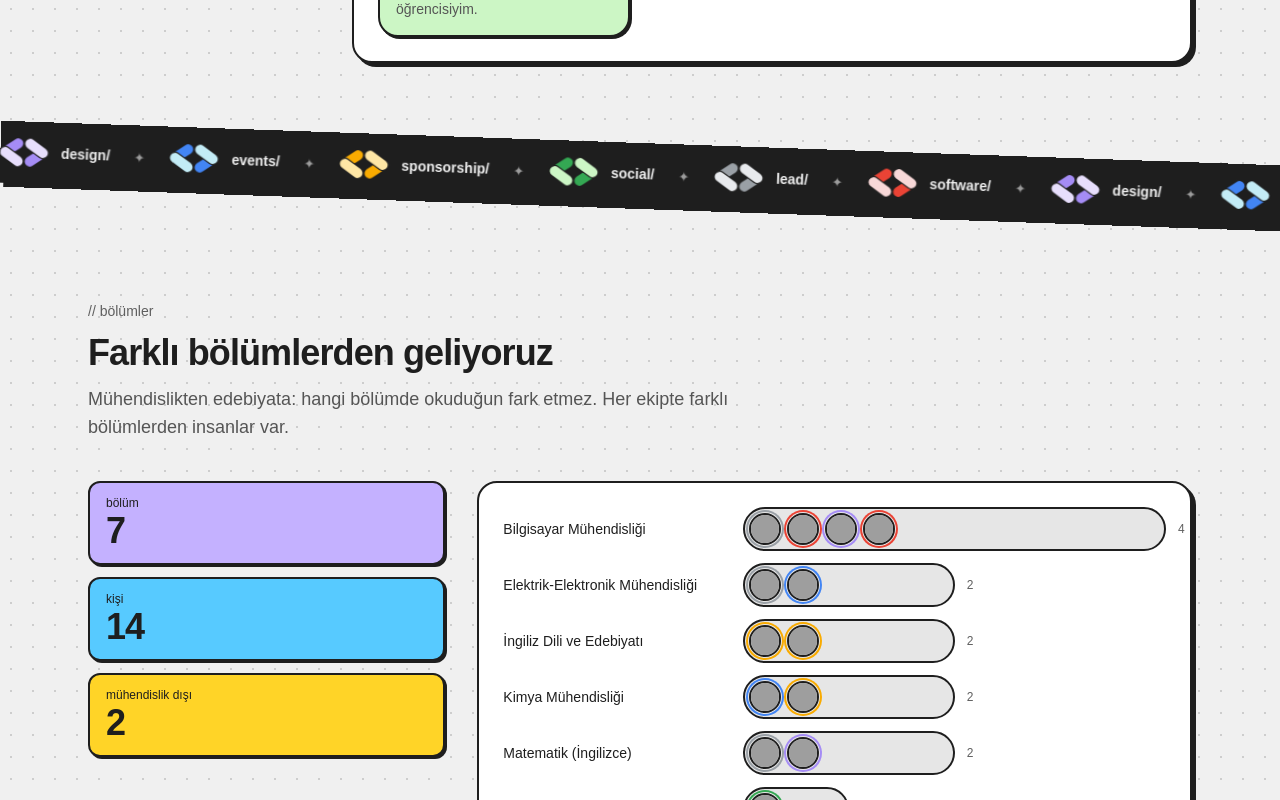
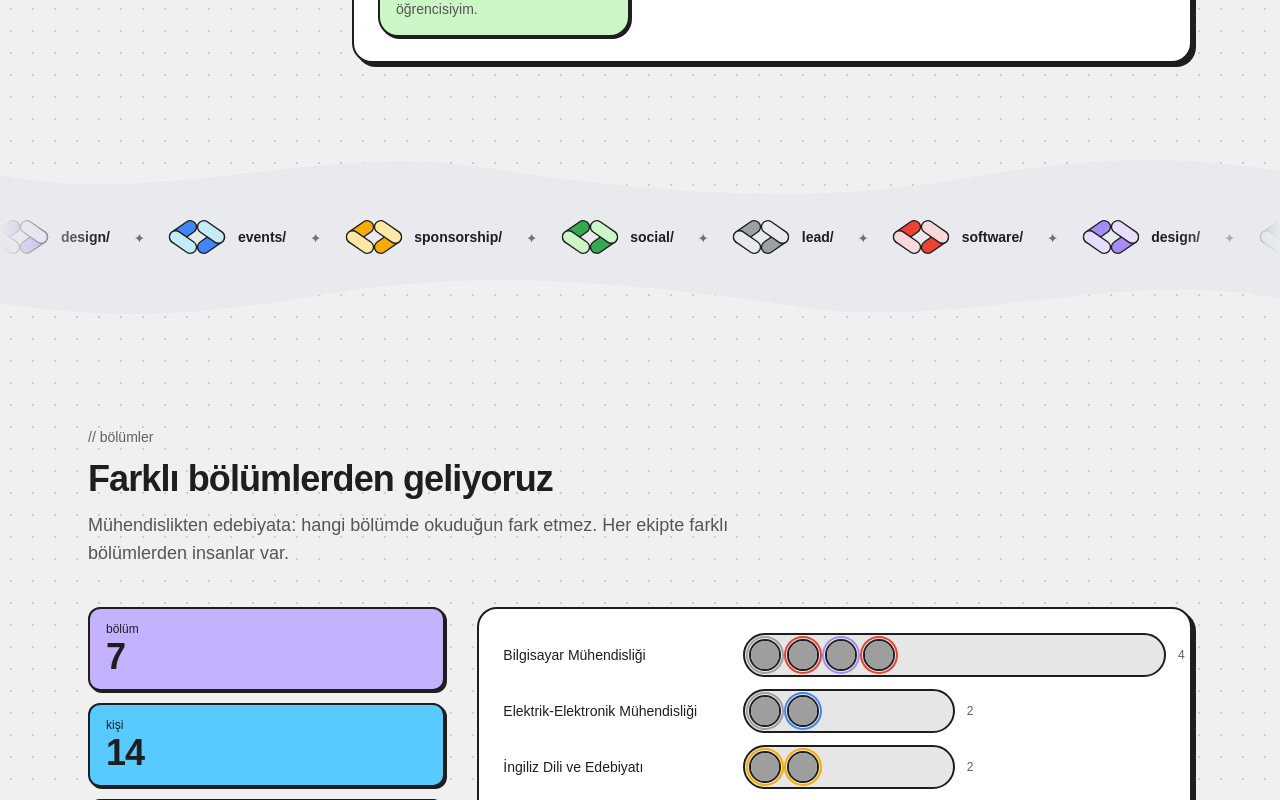
Before and after one commit to nidakd/gdg-baibu, a Next.js app: page /ekip in a window 1280 px wide. Shown: the part 3060-3860 px from the top of the page. Built offline with nearby package versions, Linux system fonts and the light colour scheme; grey boxes are pictures that could not be loaded; a web font is replaced by a local one.

Commit message:
fix: ekip logoları şeridi dalgalı bandın içine alındı, siyah çizgi kalktı

```diff
--- a/src/app/ekip/page.tsx
+++ b/src/app/ekip/page.tsx
@@ -8,6 +8,7 @@ import { ButtonLink } from "@/components/ui/button";
 import { RandomLinkButton } from "@/components/ui/random-link-button";
 import { Cursor } from "@/components/ui/terminal";
 import { Section } from "@/components/ui/section";
+import { WaveBand } from "@/components/ui/wave-band";
 import { Window } from "@/components/ui/window";
 import { getMembers, getMembersByTeam, getSite, getTeams, getWorkingTeams } from "@/lib/content";
 import { getDepartments } from "@/lib/insights";
@@ -129,17 +130,19 @@ export default function TeamPage() {
         </div>
       </div>
 
+      <WaveBand tone="silver">
         <MarqueeRibbon
           items={teams.map((t) => (
             <span key={t.id} className="flex items-center gap-3">
-            <GdgMark tone={t.tone} className="h-7 w-auto sm:h-8" />
+              <GdgMark tone={t.tone} className="h-8 w-auto sm:h-9" />
               <span className="font-mono text-sm font-bold">{t.id}/</span>
             </span>
           ))}
-        colorClass="bg-ink-black text-off-white"
-        tilt="right"
+          variant="band"
+          colorClass="text-fg"
           duration={60}
         />
+      </WaveBand>
 
       <Section
         id="bolumler"
```
Lines whose indentation alone changed are shown as unchanged.
